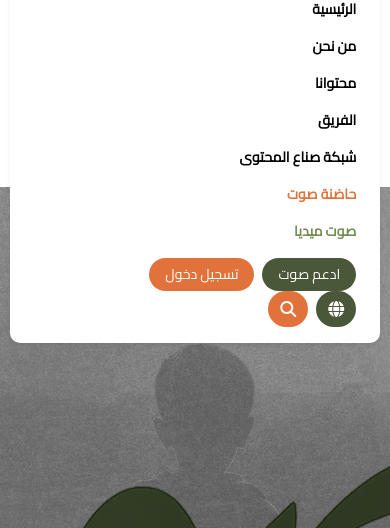
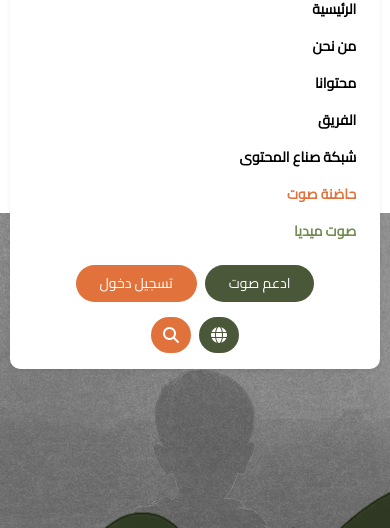
Before and after one commit to sawtgaza-star/sawt-front, a plain HTML site: page index.html in a window 390 px wide. Both pictures are taken after a click on the button 61 px from the left and 54 px from the top of the page. Shown: the part 93-621 px from the top of the page. Drawn offline with nearby package versions, Linux system fonts and the light colour scheme.

Commit message:
edit button

```diff
--- a/assets/css/style.css
+++ b/assets/css/style.css
@@ -496,8 +496,9 @@ a {
 }
 
 .platform-card:hover .up-center-icon {
-    border: 3px dotted  #E1723B;
+    border: 3px dotted #E1723B;
 }
+
 .platform-card:hover .center-icon {
     background-color: #E1723B;
 }
@@ -1047,11 +1048,18 @@ footer {
         display: none;
         /* إخفاء السهم تماماً */
     }
-    .nav-face{
+
+    .nav-face {
         display: none !important;
     }
-    .font-mob-22{
+
+    .font-mob-22 {
         font-size: 22px !important;
     }
 
+    .icon-search {
+        margin-top: 15px;
+        justify-content: center;
+    }
+
 }
--- a/index.html
+++ b/index.html
@@ -1,5 +1,6 @@
 <!DOCTYPE html>
 <html lang="ar" dir="rtl">
+
 <head>
     <meta charset="UTF-8">
     <meta name="viewport" content="width=device-width, initial-scale=1, shrink-to-fit=no" />
@@ -26,7 +27,6 @@
     <link rel="stylesheet"
         href="https://cdnjs.cloudflare.com/ajax/libs/OwlCarousel2/2.3.4/assets/owl.theme.default.min.css">
     <link rel="stylesheet" href="assets/css/style.css">
-
 </head>
 
 <body>
@@ -72,12 +72,12 @@
                             <li class="nav-item ms-2"><a class="nav-link font-14 font-color-green" href="#">صوت
                                     ميديا</a></li>
                         </ul>
-                        <div class="d-flex align-items-center gap-2">
-                            <a class="btn btn-dark-green text-white rounded-pill px-3  font-14">ادعم صوت</a>
-                            <a class="btn btn-dark-orange text-white rounded-pill px-3 font-14">تسجيل دخول</a>
+                        <div class="d-flex align-items-center gap-2  icon-search">
+                            <a class="btn btn-dark-green text-white rounded-pill px-4 py-2  font-14">ادعم صوت</a>
+                            <a class="btn btn-dark-orange text-white rounded-pill px-4 py-2 font-14">تسجيل دخول</a>
                         </div>
                         <div class="v-divider d-none d-lg-block mx-3"></div>
-                        <div class="d-flex align-items-center gap-2">
+                        <div class="d-flex align-items-center gap-2 icon-search">
                             <button class="btn btn-dark rounded-pill btn-dark-green"><i
                                     class="fa-solid fa-globe"></i></button>
                             <button class="btn text-white rounded-pill btn-dark-orange"><i
@@ -174,7 +174,9 @@
             </div>
         </div>
     </header>
+
     <main class="my-5">
+
         <section class="sout-section py-5 mb-5">
             <div class="container">
                 <div class="row">
@@ -285,7 +287,6 @@
                 </div>
             </div>
         </section>
-
 
         <section class="content-section my-5">
             <div class="container">
@@ -573,6 +574,7 @@
             </div>
 
         </section>
+
         <section class="stories-section py-5">
             <div class="container">
                 <div class="row g-4">
@@ -654,7 +656,6 @@
             </div>
         </section>
 
-
         <section class="creators-network py-5 ">
             <div class="container position-relative">
                 <div class="text-center">
@@ -728,7 +729,9 @@
                 </div>
             </div>
         </section>
+
     </main>
+
     <footer class="footer pt-5 pb-3">
         <div class="container py-3">
             <div class="row g-4 text-end">
@@ -819,7 +822,6 @@
         </div>
 
     </footer>
-    <!-- Modal -->
 
     <script src="https://cdn.jsdelivr.net/npm/@popperjs/core@2.9.2/dist/umd/popper.min.js"
         integrity="sha384-IQsoLXl5PILFhosVNubq5LC7Qb9DXgDA9i+tQ8Zj3iwWAwPtgFTxbJ8NT4GN1R8p"
```
